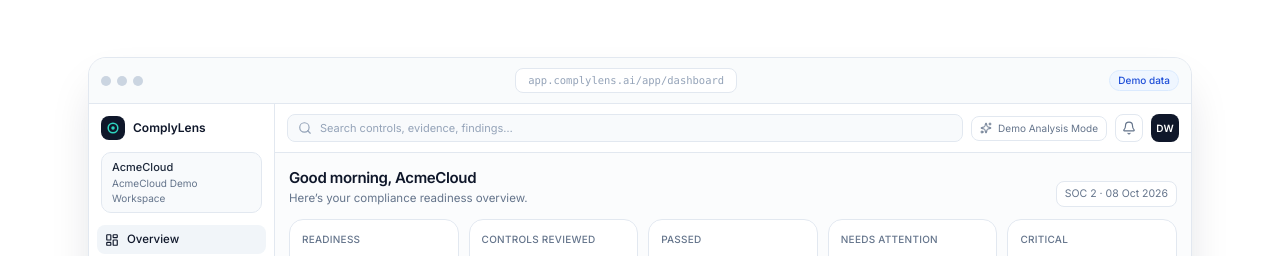
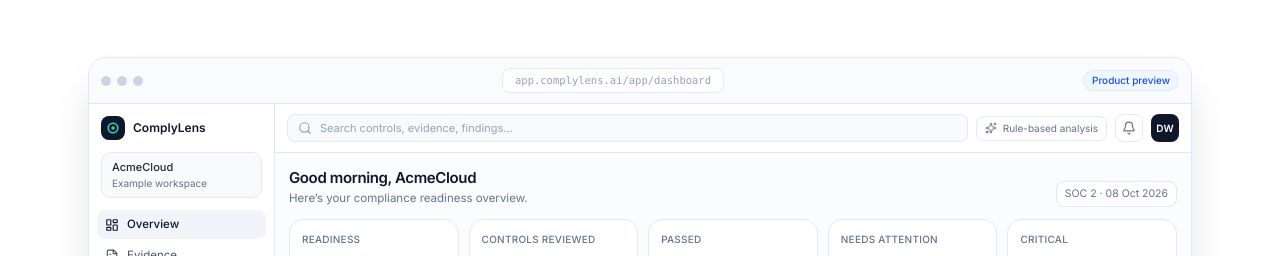
Before and after one commit to Haseebriasat7767/Complense, a React (Vite) app in the folder client/: page / in a window 1280 px wide. Shown: the part 504-760 px from the top of the page. Built offline with nearby package versions, Linux system fonts and the light colour scheme; no server answers.

Commit message:
Remove demo labels from marketing dashboard preview

```diff
--- a/client/src/components/marketing/DashboardPreview.tsx
+++ b/client/src/components/marketing/DashboardPreview.tsx
@@ -14,7 +14,7 @@ import { cn } from '@/lib/utils';
 
 /**
  * Static, hand-built preview of the product UI for marketing pages.
- * Figures match the seeded demo workspace, which is labelled as demo data.
+ * Static product preview using illustrative sample information.
  */
 export function DashboardPreview({ className }: { className?: string }) {
   return (
@@ -36,7 +36,7 @@ export function DashboardPreview({ className }: { className?: string }) {
           app.complylens.ai/app/dashboard
         </span>
         <span className="rounded-full border border-info-100 bg-info-50 px-2 py-0.5 text-[10px] font-medium text-info-700">
-          Demo data
+          Product preview
         </span>
       </div>
 
@@ -54,7 +54,7 @@ export function DashboardPreview({ className }: { className?: string }) {
           </div>
           <div className="mx-3 mb-3 rounded-lg border border-ink-200 bg-ink-50 px-2.5 py-1.5">
             <p className="text-[11px] font-medium text-ink-800">AcmeCloud</p>
-            <p className="text-[10px] text-ink-500">AcmeCloud Demo Workspace</p>
+            <p className="text-[10px] text-ink-500">Example workspace</p>
           </div>
           <ul className="space-y-0.5 px-2">
             {[
@@ -104,7 +104,7 @@ export function DashboardPreview({ className }: { className?: string }) {
             </div>
             <span className="hidden items-center gap-1.5 rounded-md border border-ink-200 px-2 py-1 text-[10px] text-ink-500 md:flex">
               <Sparkles className="size-3" />
-              Demo Analysis Mode
+              Rule-based analysis
             </span>
             <span className="relative flex size-7 items-center justify-center rounded-md border border-ink-200 text-ink-500">
               <Bell className="size-3.5" />
```
